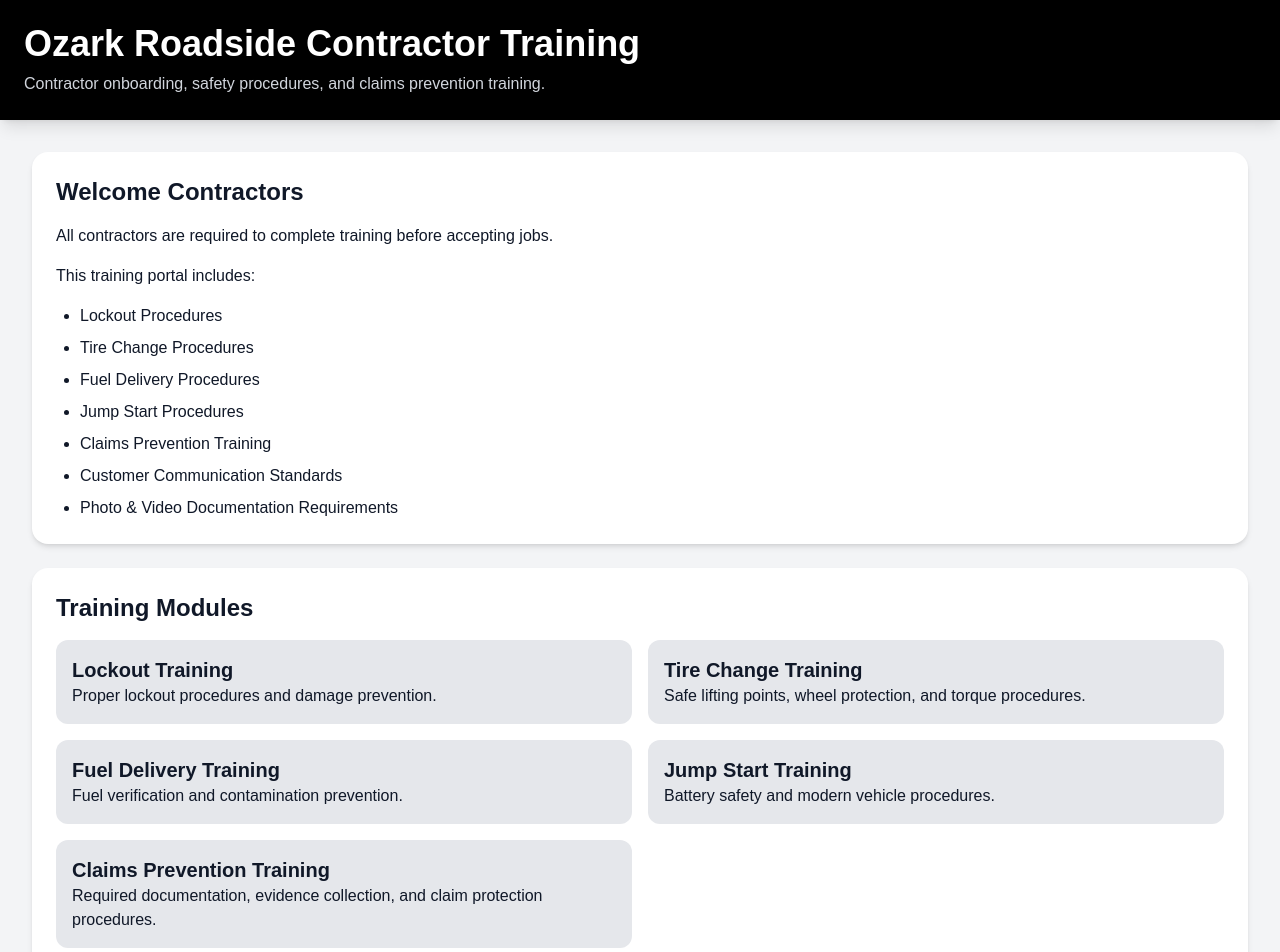
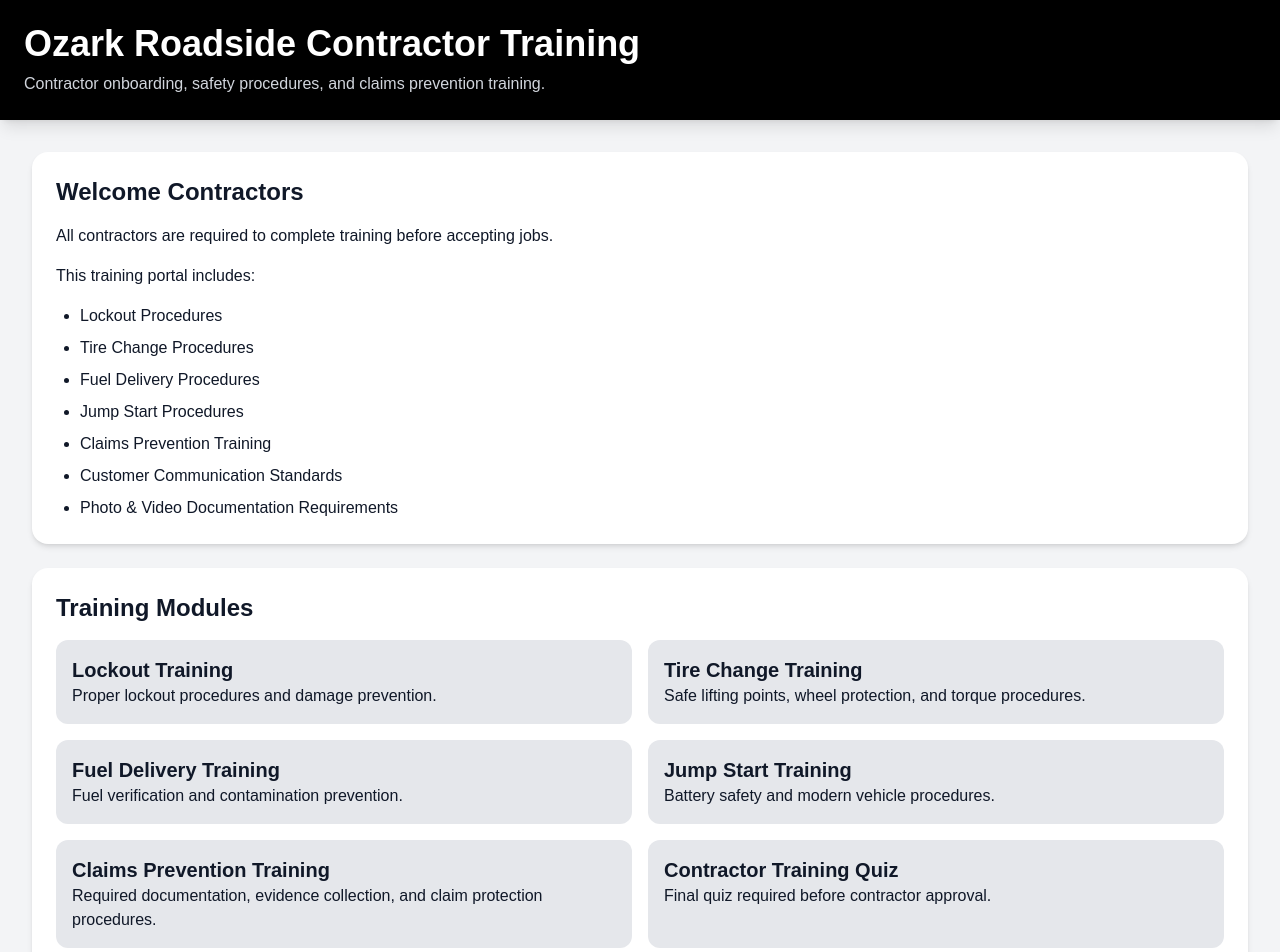
Before and after one commit to Fuidwiw/contractor-training-portal, a Next.js app: page / in a window 1280 px wide. Shown: the top 952 px of the page. Built offline with nearby package versions, Linux system fonts and the light colour scheme.

Commit message:
Linked homepage to contractor training quiz

```diff
--- a/app/page.js
+++ b/app/page.js
@@ -74,6 +74,11 @@ export default function Home() {
 				<p>Required documentation, evidence collection, and claim protection procedures.</p>
 			</a>
 
+			<a href="/quiz" className="bg-gray-200 rounded-xl p-4 block hover:bg-gray-300">
+				<h3 className="text-xl font-bold">Contractor Training Quiz</h3>
+				<p>Final quiz required before contractor approval.</p>
+			</a>
+
           </div>
         </div>
 
```
